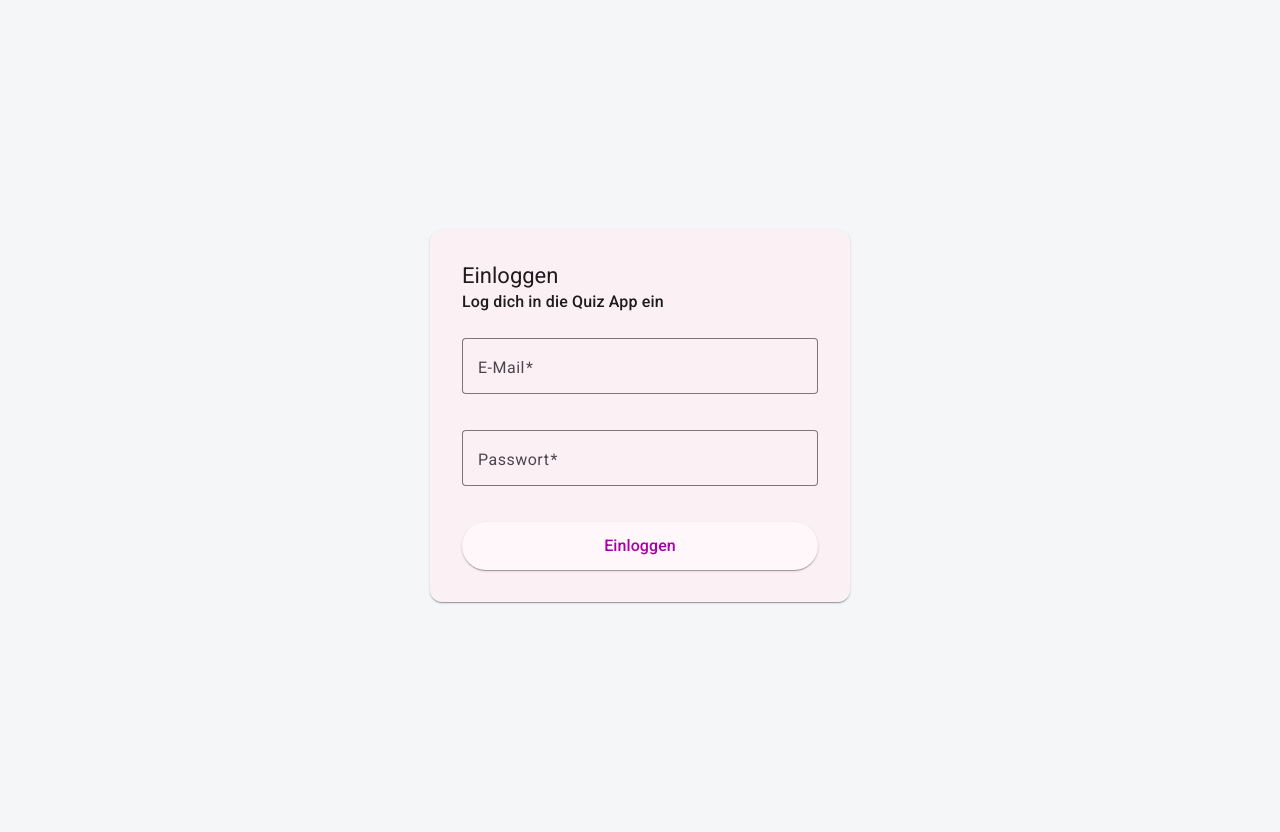
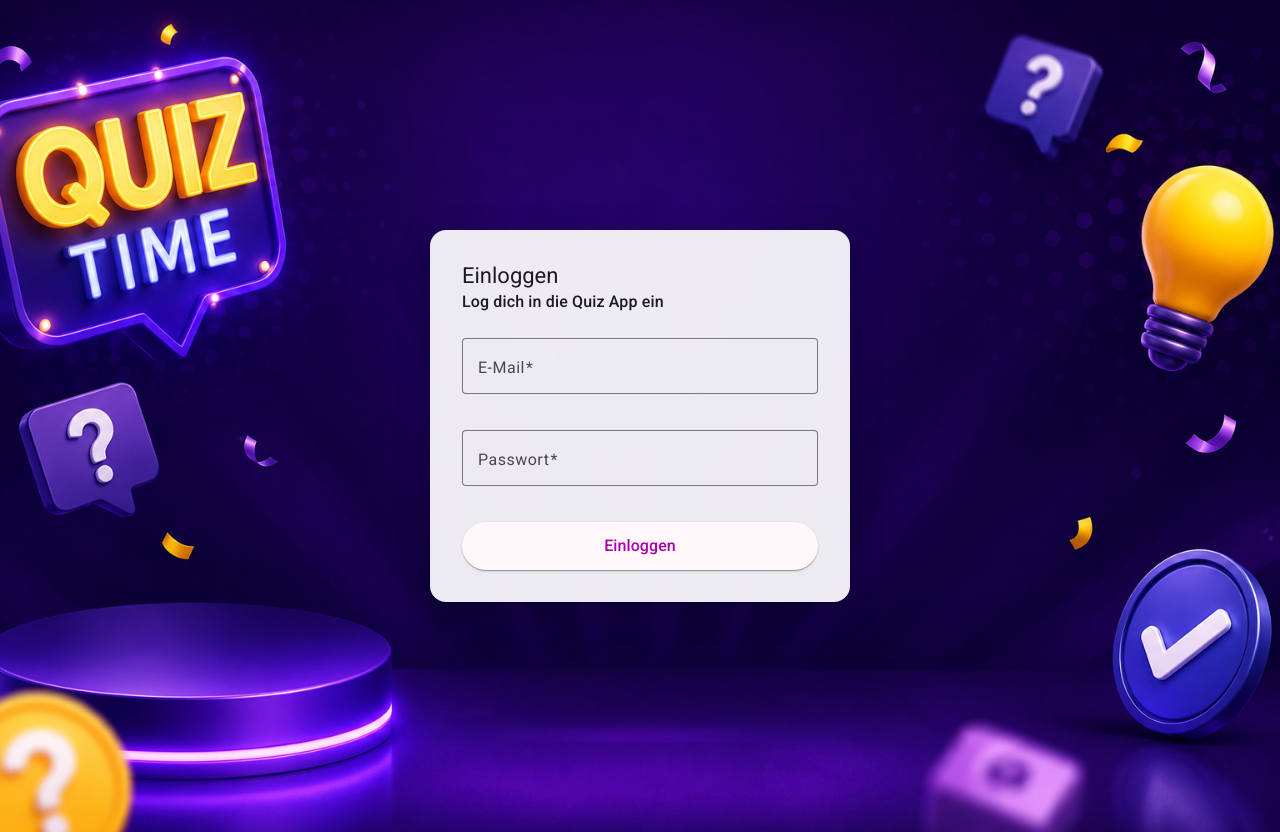
Before and after one commit to DENEDI22/team16-quiz-app, an Angular app in the folder frontend/team16-quiz-app/: page /login in a window 1280 px wide. Built offline with nearby package versions, Linux system fonts and the light colour scheme.

Commit message:
background Foto für Login seite

```diff
--- a/frontend/team16-quiz-app/src/app/pages/login/login.scss
+++ b/frontend/team16-quiz-app/src/app/pages/login/login.scss
@@ -1,22 +1,37 @@
 .login-page {
   min-height: 100vh;
+
   display: flex;
   justify-content: center;
   align-items: center;
-  background: #f4f6f8;
+
+  background-image: url('/assets/images/quiz-background.png');
+  background-size: cover;
+  background-position: center;
+  background-repeat: no-repeat;
+
   padding: 1rem;
 }
 
 .login-card {
   width: 100%;
   max-width: 420px;
+
   padding: 1rem;
+
+  background: rgba(255, 255, 255, 0.92);
+
+  border-radius: 16px;
+
+  box-shadow:
+    0 8px 32px rgba(0, 0, 0, 0.3);
 }
 
 form {
   display: flex;
   flex-direction: column;
   gap: 1rem;
+
   margin-top: 1.5rem;
 }
 
@@ -24,3 +39,7 @@ button {
   height: 48px;
   font-size: 16px;
 }
+
+.full-width {
+  width: 100%;
+}
```
